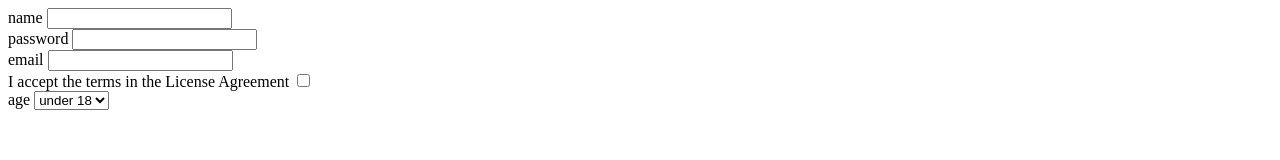
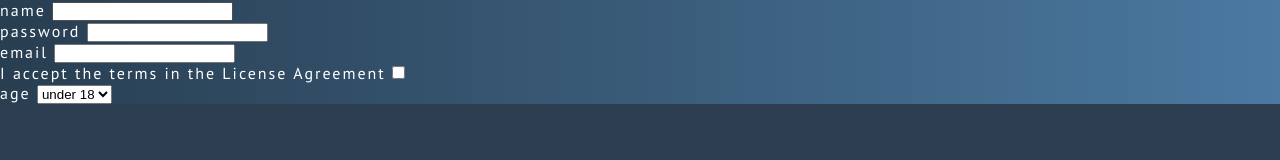
Before and after one commit to brunosm16/form-JS, a plain HTML site: page index.html in a window 1280 px wide. Drawn offline with Linux system fonts and the light colour scheme.

Commit message:
Setup CSS and setup colors for layout. Closes #3. Closes #2.

```diff
--- a/index.html
+++ b/index.html
@@ -4,6 +4,7 @@
     <meta charset="UTF-8">
     <meta name="viewport" content="width=device-width, initial-scale=1.0">
     <title>Sign-Up</title>
+    <link rel="stylesheet" href="styles.css">
 </head>
 <body>
     <div class="sign-up-form">
--- /dev/null
+++ b/styles.css
@@ -0,0 +1,43 @@
+/* Fonts */
+@import url('https://fonts.googleapis.com/css2?family=Noto+Sans');
+@import url('https://fonts.googleapis.com/css2?family=PT+Sans');
+
+/* Variables */
+:root {
+	/* Font Related */
+	--ff-primary-1: 'PT Sans', sans-serif;
+	--ff-primary-2: 'Noto Sans', Arial;
+	--ff-weight-bold: 700;
+	--letter-spacing: 0.125rem;
+
+	/* Colors */
+	--clr-primary-1: linear-gradient(
+		to right,
+		#283e51,
+		#4b79a1);
+    --clr-primary-2: #2c3e50;
+    --clr-primary-3 : #fff;
+}
+
+*,
+::before,
+::after {
+    margin: 0;
+    padding: 0;
+    box-sizing: border-box;
+}
+
+html {
+	height: 100%;
+}
+
+body {
+    background: var(--clr-primary-2);
+    color: #fff;
+    font-family: var(--ff-primary-1);
+    letter-spacing: var(--letter-spacing);
+}
+
+.sign-up-form {
+	background: var(--clr-primary-1);  /* fallback for old browsers */
+}
```
